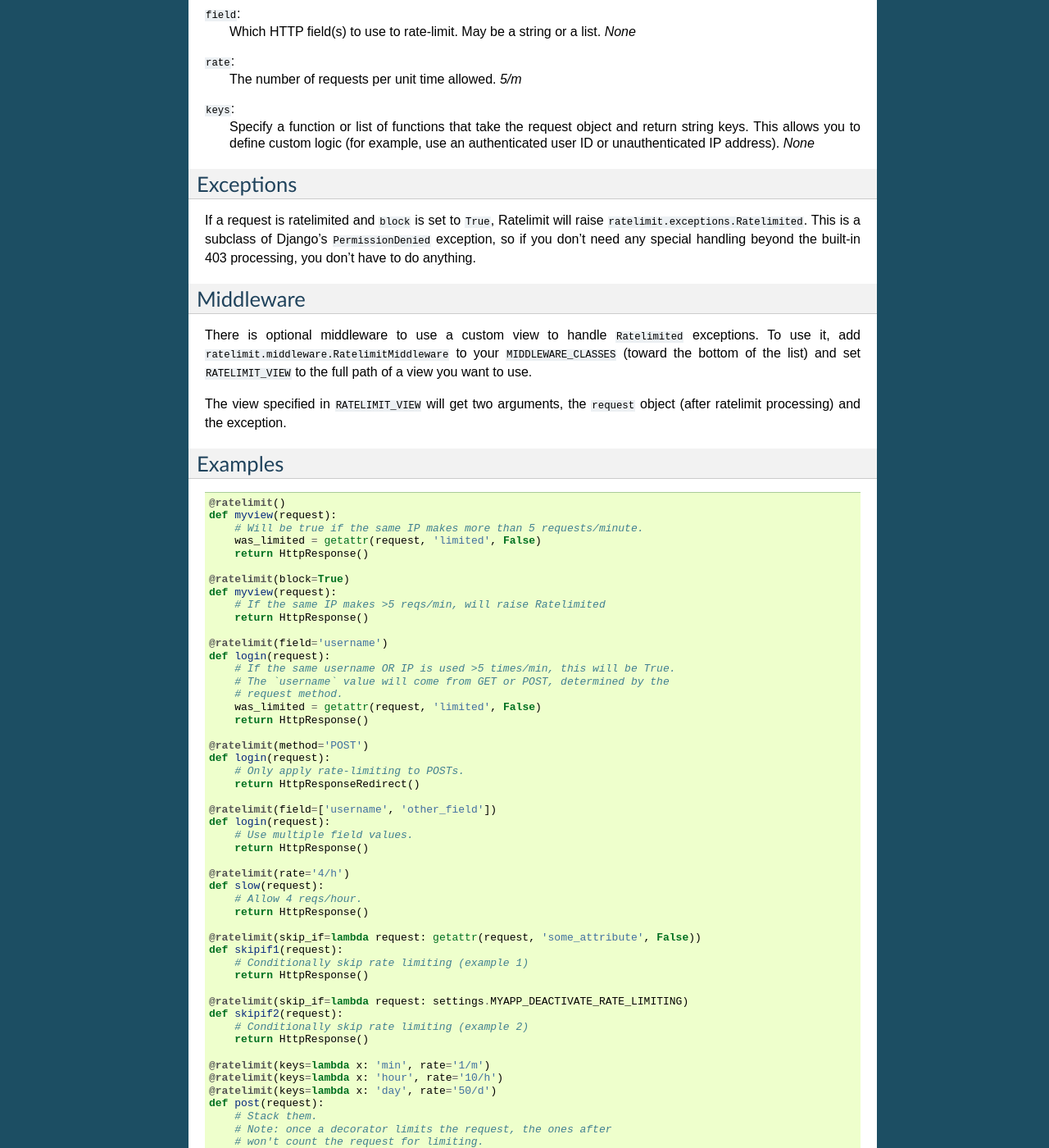
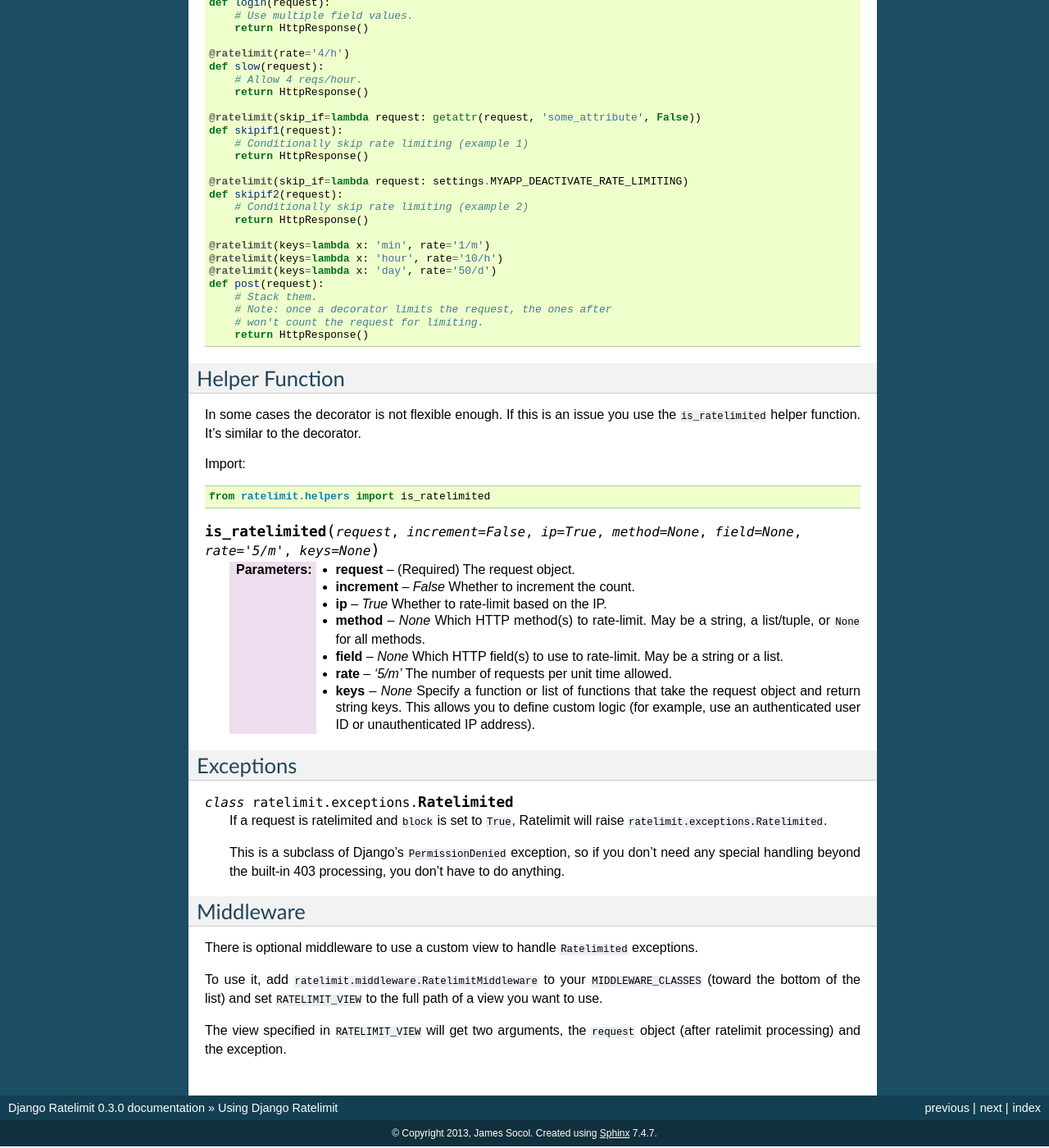
Before and after one commit to jsocol/django-ratelimit, a Sphinx documentation site: the page built from docs/usage.rst, in a window 1280 px wide and 1400 px high, scrolled down 1065 px. Shown: the whole window at 82% size. Built offline with Sphinx 7.4.7, drawn with Linux system fonts in a browser that asks for light colours; some of the changed text lies outside the part shown.

Commit message:
Clean up the docs
* rework usage docs to make them easier to parse and show up in index
* move install to quickstart on front page

```diff
--- a/docs/usage.rst
+++ b/docs/usage.rst
@@ -141,3 +106,71 @@ Examples
         # Note: once a decorator limits the request, the ones after
         # won't count the request for limiting.
         return HttpResponse()
+
+
+Helper Function
+===============
+
+In some cases the decorator is not flexible enough. If this is an
+issue you use the ``is_ratelimited`` helper function. It's similar to
+the decorator.
+
+Import::
+
+    from ratelimit.helpers import is_ratelimited
+
+
+.. py:function:: is_ratelimited(request, increment=False, ip=True, method=None, field=None, rate='5/m', keys=None)
+
+   :arg request:
+       (Required) The request object.
+
+   :arg increment:
+       *False* Whether to increment the count.
+
+   :arg ip:
+       *True* Whether to rate-limit based on the IP.
+
+   :arg method:
+       *None* Which HTTP method(s) to rate-limit. May be a string, a
+       list/tuple, or ``None`` for all methods.
+
+   :arg field:
+       *None* Which HTTP field(s) to use to rate-limit. May be a
+       string or a list.
+
+   :arg rate:
+       *'5/m'* The number of requests per unit time allowed.
+
+   :arg keys:
+       *None* Specify a function or list of functions that take the
+       request object and return string keys. This allows you to
+       define custom logic (for example, use an authenticated user ID
+       or unauthenticated IP address).
+
+
+Exceptions
+==========
+
+.. py:class:: ratelimit.exceptions.Ratelimited
+
+   If a request is ratelimited and ``block`` is set to ``True``,
+   Ratelimit will raise ``ratelimit.exceptions.Ratelimited``.
+
+   This is a subclass of Django's ``PermissionDenied`` exception, so
+   if you don't need any special handling beyond the built-in 403
+   processing, you don't have to do anything.
+
+
+Middleware
+==========
+
+There is optional middleware to use a custom view to handle ``Ratelimited``
+exceptions.
+
+To use it, add ``ratelimit.middleware.RatelimitMiddleware`` to your
+``MIDDLEWARE_CLASSES`` (toward the bottom of the list) and set
+``RATELIMIT_VIEW`` to the full path of a view you want to use.
+
+The view specified in ``RATELIMIT_VIEW`` will get two arguments, the
+``request`` object (after ratelimit processing) and the exception.
```
Also changed, not shown: other parts of docs/usage.rst (+40 -75 lines), docs/index.rst (+32 -9 lines), docs/install.rst (deleted, +0 -23 lines).
